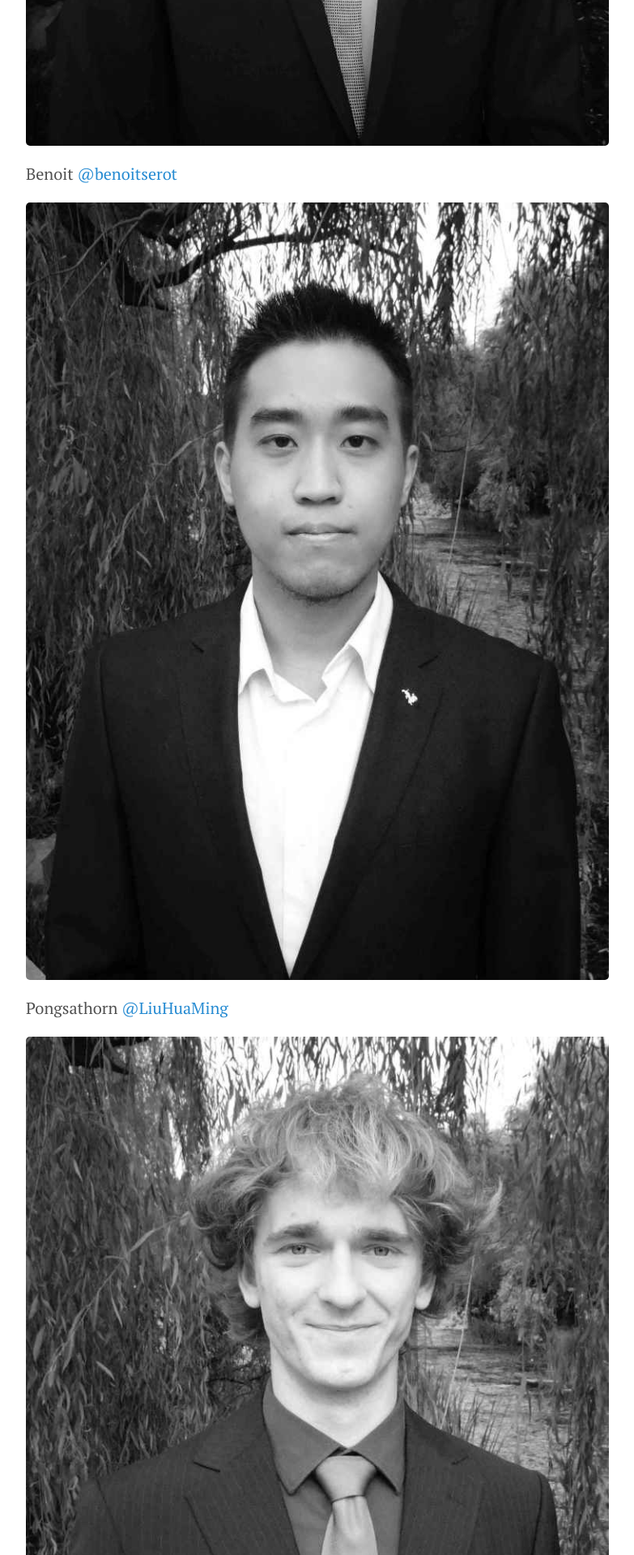
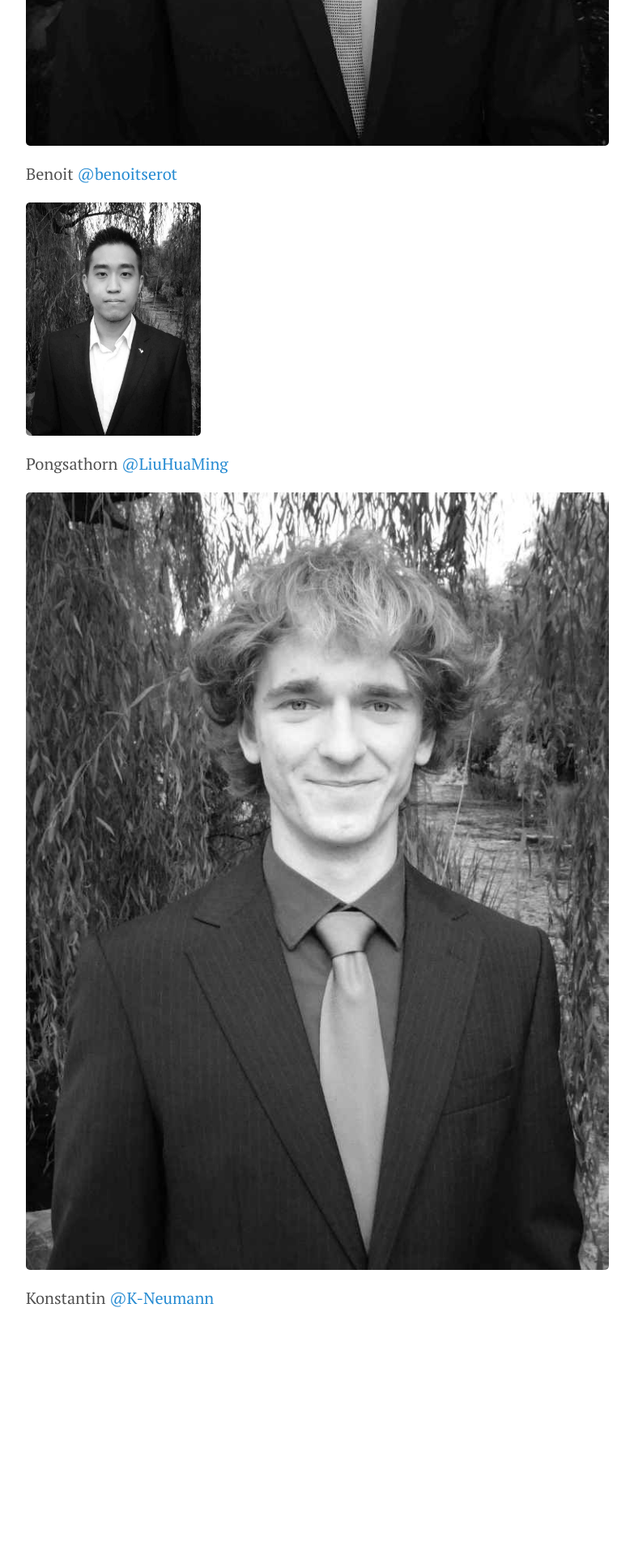
Before and after one commit to BambuGMS/Industry-Analysis-Report, a Jekyll site: the page built from about.md, in a window 1280 px wide. Shown: the part 1172-3092 px from the top of the page at 81% size, without its empty margins (248-1031 px from the left). Built offline with Jekyll 4.4.1, drawn with Linux system fonts in a browser that asks for light colours; Markdown is read by kramdown in place of the engine named in the settings; after the commit the page ends 2870 px from its top, so only the background shows below that.

Commit message:
change pic size with css

```diff
--- a/about.md
+++ b/about.md
@@ -9,6 +9,6 @@ Teammembers are:
 
 <img src="../images/Benoit.JPG" alt="Benoit" align="middle" width="750" height="1000"> Benoit <a href="https://github.com/benoitserot" class="user-mention">@benoitserot</a>
 
-<img src="../images/Pongsathorn.JPG" alt="Pongsathron"> Pongsathorn <a href="https://github.com/LiuHuaMing" class="user-mention">@LiuHuaMing</a>
+<img class="resize" src="../images/Pongsathorn.JPG" alt="Pongsathron"> Pongsathorn <a href="https://github.com/LiuHuaMing" class="user-mention">@LiuHuaMing</a>
 
 <img src="../images/Konstantin.JPG" alt="Konstantin"> Konstantin <a href="https://github.com/K-Neumann" class="user-mention">@K-Neumann</a>
```
